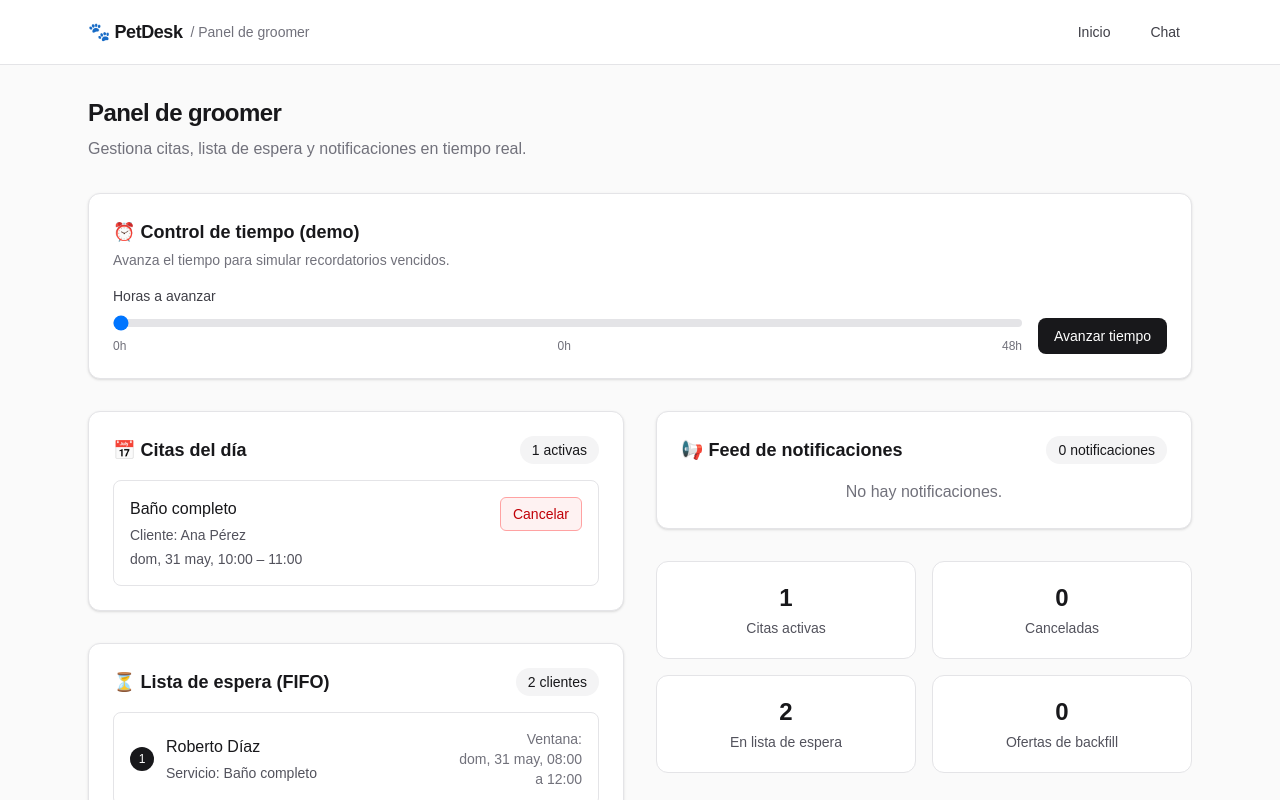
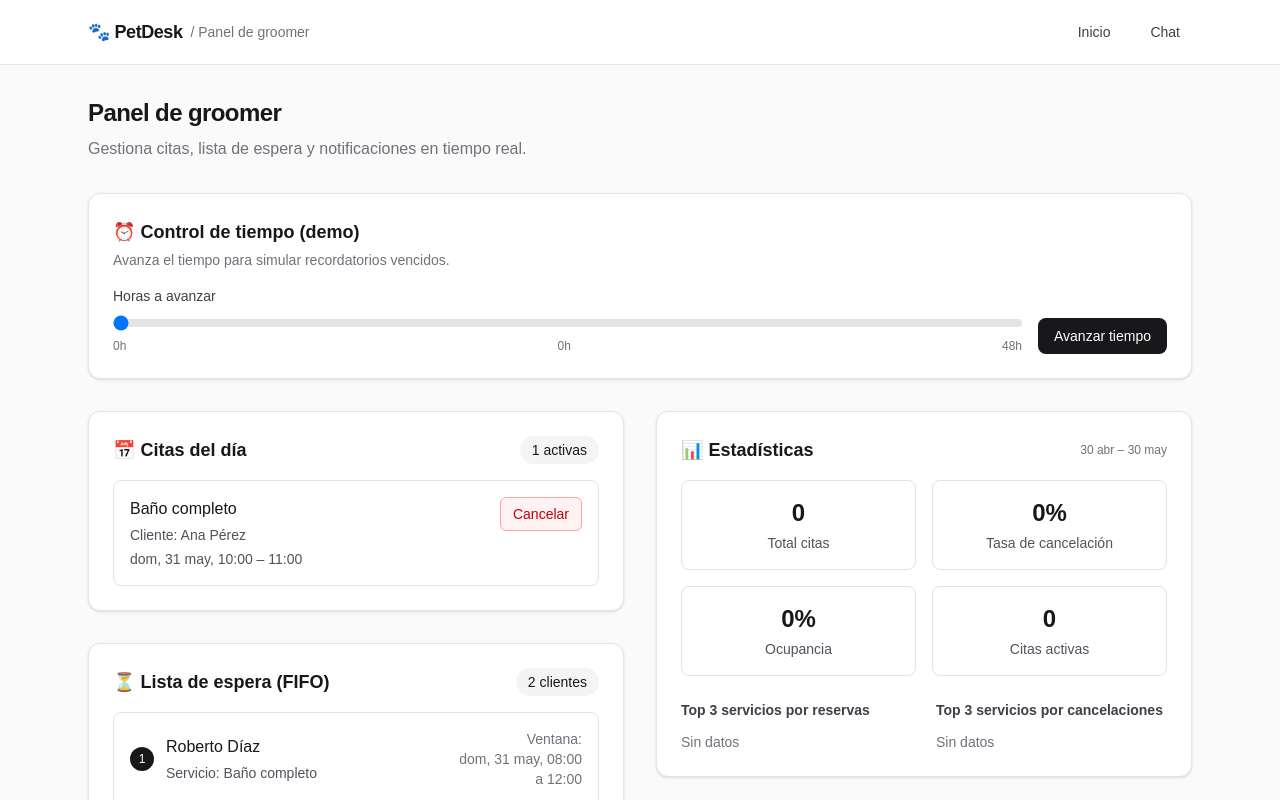
Before and after one commit to rubenaros/petdesk-v2, a Next.js app: page /dashboard in a window 1280 px wide. Shown: the top 800 px of the page. Built offline with nearby package versions, Linux system fonts and the light colour scheme.

Commit message:
feat(v3-stats): Add Stats API and Dashboard UI (#6)
Co-authored-by: multica-agent <github@multica.ai>

```diff
--- /dev/null
+++ b/src/app/api/stats/route.ts
@@ -0,0 +1,45 @@
+import { NextResponse } from 'next/server';
+import { getSharedInstances } from '@/infra/sharedInstances';
+import { StatsEngine } from '@/engine/stats';
+
+export async function GET(request: Request) {
+  try {
+    const { repo } = getSharedInstances();
+    const { searchParams } = new URL(request.url);
+
+    const startParam = searchParams.get('start');
+    const endParam = searchParams.get('end');
+
+    const now = new Date();
+    const defaultStart = new Date(now);
+    defaultStart.setDate(defaultStart.getDate() - 30); // Last 30 days
+
+    const start = startParam ? new Date(startParam) : defaultStart;
+    const end = endParam ? new Date(endParam) : now;
+
+    if (isNaN(start.getTime()) || isNaN(end.getTime())) {
+      return NextResponse.json(
+        { error: 'Invalid date format. Use ISO 8601 format (e.g., 2024-12-31T23:59:59.999Z)' },
+        { status: 400 }
+      );
+    }
+
+    if (start >= end) {
+      return NextResponse.json(
+        { error: 'Start date must be before end date' },
+        { status: 400 }
+      );
+    }
+
+    const statsEngine = new StatsEngine(repo);
+    const stats = statsEngine.compute(start, end);
+
+    return NextResponse.json({ stats });
+  } catch (error) {
+    console.error('Error in stats API:', error);
+    return NextResponse.json(
+      { error: 'Internal server error' },
+      { status: 500 }
+    );
+  }
+}
--- a/src/app/dashboard/page.tsx
+++ b/src/app/dashboard/page.tsx
@@ -29,25 +29,45 @@ interface Notification {
   createdAt: string;
 }
 
+interface StatsBundle {
+  rangeStart: string;
+  rangeEnd: string;
+  appointmentsTotal: number;
+  appointmentsBooked: number;
+  appointmentsCompleted: number;
+  appointmentsCancelled: number;
+  cancellationRate: number;
+  occupancyRate: number;
+  topServicesByBookings: Array<{ serviceId: string; count: number }>;
+  topServicesByCancellations: Array<{ serviceId: string; count: number }>;
+  topClientsByVisits: Array<{ clientId: string; count: number }>;
+}
+
 export default function DashboardPage() {
   const [appointments, setAppointments] = useState<Appointment[]>([]);
   const [waitlist, setWaitlist] = useState<WaitlistEntry[]>([]);
   const [notifications, setNotifications] = useState<Notification[]>([]);
+  const [stats, setStats] = useState<StatsBundle | null>(null);
   const [isLoading, setIsLoading] = useState(true);
   const [timeOffset, setTimeOffset] = useState(0); // hours to advance
 
   const fetchData = async () => {
     setIsLoading(true);
     try {
-      const [apptsRes, waitRes, notifRes] = await Promise.all([
+      const [apptsRes, waitRes, notifRes, statsRes] = await Promise.all([
         fetch("/api/appointments"),
         fetch("/api/waitlist"),
         fetch("/api/notifications"),
+        fetch("/api/stats"),
       ]);
 
       if (apptsRes.ok) setAppointments(await apptsRes.json());
       if (waitRes.ok) setWaitlist(await waitRes.json());
       if (notifRes.ok) setNotifications(await notifRes.json());
+      if (statsRes.ok) {
+        const data = await statsRes.json();
+        setStats(data.stats);
+      }
     } catch (error) {
       console.error("Error fetching data:", error);
     } finally {
@@ -61,6 +81,15 @@ export default function DashboardPage() {
       await fetchData();
     };
     loadData();
+
+    // Poll for appointments and stats every 5 seconds
+    const intervalId = setInterval(() => {
+      fetchData();
+    }, 5000);
+
+    return () => {
+      clearInterval(intervalId);
+    };
   }, []);
 
   const handleCancel = async (appointmentId: string) => {
@@ -293,8 +322,98 @@ export default function DashboardPage() {
               </section>
             </div>
 
-            {/* Right column: Notifications */}
+            {/* Right column: Stats & Notifications */}
             <div>
+              {/* Stats section */}
+              <section className="mb-8 rounded-xl border border-zinc-200 bg-white p-6 shadow-sm">
+                <div className="flex items-center justify-between">
+                  <h2 className="text-lg font-semibold">📊 Estadísticas</h2>
+                  {stats && (
+                    <div className="text-xs text-zinc-500">
+                      {new Date(stats.rangeStart).toLocaleDateString('es-ES', { day: 'numeric', month: 'short' })} –{' '}
+                      {new Date(stats.rangeEnd).toLocaleDateString('es-ES', { day: 'numeric', month: 'short' })}
+                    </div>
+                  )}
+                </div>
+
+                {stats ? (
+                  <div className="mt-4">
+                    <div className="grid grid-cols-2 gap-4">
+                      <div className="rounded-lg border border-zinc-200 bg-white p-4 text-center">
+                        <div className="text-2xl font-semibold">{stats.appointmentsTotal}</div>
+                        <div className="mt-1 text-sm text-zinc-600">Total citas</div>
+                      </div>
+                      <div className="rounded-lg border border-zinc-200 bg-white p-4 text-center">
+                        <div className="text-2xl font-semibold">
+                          {Math.round(stats.cancellationRate * 100)}%
+                        </div>
+                        <div className="mt-1 text-sm text-zinc-600">Tasa de cancelación</div>
+                      </div>
+                      <div className="rounded-lg border border-zinc-200 bg-white p-4 text-center">
+                        <div className="text-2xl font-semibold">
+                          {Math.round(stats.occupancyRate * 100)}%
+                        </div>
+                        <div className="mt-1 text-sm text-zinc-600">Ocupancia</div>
+                      </div>
+                      <div className="rounded-lg border border-zinc-200 bg-white p-4 text-center">
+                        <div className="text-2xl font-semibold">{stats.appointmentsBooked}</div>
+                        <div className="mt-1 text-sm text-zinc-600">Citas activas</div>
+                      </div>
+                    </div>
+
+                    <div className="mt-6 grid grid-cols-2 gap-6">
+                      <div>
+                        <h3 className="mb-3 text-sm font-semibold text-zinc-700">Top 3 servicios por reservas</h3>
+                        {stats.topServicesByBookings.slice(0, 3).length > 0 ? (
+                          <div className="space-y-2">
+                            {stats.topServicesByBookings.slice(0, 3).map((item, index) => (
+                              <div key={item.serviceId} className="flex items-center justify-between rounded-md bg-zinc-50 px-3 py-2">
+                                <div className="flex items-center gap-2">
+                                  <div className="flex h-6 w-6 items-center justify-center rounded-full bg-zinc-900 text-xs font-medium text-white">
+                                    {index + 1}
+                                  </div>
+                                  <span className="text-sm">{getServiceName(item.serviceId)}</span>
+                                </div>
+                                <span className="text-sm font-medium">{item.count}</span>
+                              </div>
+                            ))}
+                          </div>
+                        ) : (
+                          <p className="text-sm text-zinc-500">Sin datos</p>
+                        )}
+                      </div>
+
+                      <div>
+                        <h3 className="mb-3 text-sm font-semibold text-zinc-700">Top 3 servicios por cancelaciones</h3>
+                        {stats.topServicesByCancellations.slice(0, 3).length > 0 ? (
+                          <div className="space-y-2">
+                            {stats.topServicesByCancellations.slice(0, 3).map((item, index) => (
+                              <div key={item.serviceId} className="flex items-center justify-between rounded-md bg-zinc-50 px-3 py-2">
+                                <div className="flex items-center gap-2">
+                                  <div className="flex h-6 w-6 items-center justify-center rounded-full bg-zinc-900 text-xs font-medium text-white">
+                                    {index + 1}
+                                  </div>
+                                  <span className="text-sm">{getServiceName(item.serviceId)}</span>
+                                </div>
+                                <span className="text-sm font-medium">{item.count}</span>
+                              </div>
+                            ))}
+                          </div>
+                        ) : (
+                          <p className="text-sm text-zinc-500">Sin datos</p>
+                        )}
+                      </div>
+                    </div>
+                  </div>
+                ) : (
+                  <div className="mt-4 text-center py-4">
+                    <div className="inline-block h-4 w-4 animate-spin rounded-full border-2 border-zinc-300 border-t-zinc-900"></div>
+                    <p className="mt-2 text-sm text-zinc-500">Cargando estadísticas...</p>
+                  </div>
+                )}
+              </section>
+
+              {/* Notifications */}
               <section className="rounded-xl border border-zinc-200 bg-white p-6 shadow-sm">
                 <div className="flex items-center justify-between">
                   <h2 className="text-lg font-semibold">📢 Feed de notificaciones</h2>
@@ -335,31 +454,7 @@ export default function DashboardPage() {
                 )}
               </section>
 
-              {/* Stats */}
-              <div className="mt-8 grid grid-cols-2 gap-4">
-                <div className="rounded-xl border border-zinc-200 bg-white p-5 text-center">
-                  <div className="text-2xl font-semibold">
-                    {appointments.filter((a) => a.status === "booked").length}
-                  </div>
-                  <div className="mt-1 text-sm text-zinc-600">Citas activas</div>
-                </div>
-                <div className="rounded-xl border border-zinc-200 bg-white p-5 text-center">
-                  <div className="text-2xl font-semibold">
-                    {appointments.filter((a) => a.status === "cancelled").length}
-                  </div>
-                  <div className="mt-1 text-sm text-zinc-600">Canceladas</div>
-                </div>
-                <div className="rounded-xl border border-zinc-200 bg-white p-5 text-center">
-                  <div className="text-2xl font-semibold">{waitlist.length}</div>
-                  <div className="mt-1 text-sm text-zinc-600">En lista de espera</div>
-                </div>
-                <div className="rounded-xl border border-zinc-200 bg-white p-5 text-center">
-                  <div className="text-2xl font-semibold">
-                    {notifications.filter((n) => n.kind === "backfill_offer").length}
-                  </div>
-                  <div className="mt-1 text-sm text-zinc-600">Ofertas de backfill</div>
-                </div>
-              </div>
+
             </div>
           </div>
         )}
```
